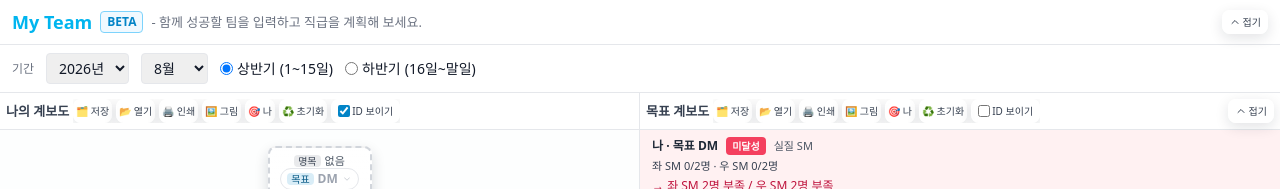
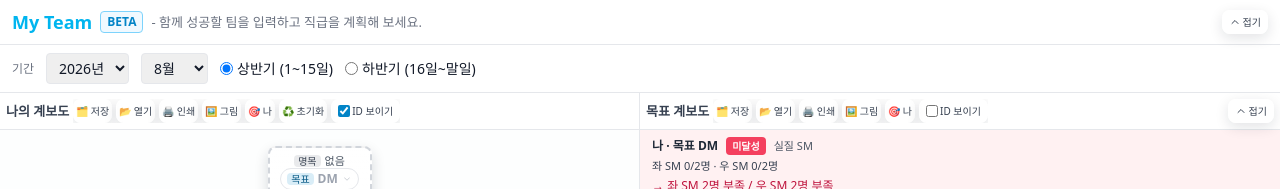
Before and after one commit to koomjang2/my-team, a React (Vite) app: page / in a window 1280 px wide. Shown: the top 189 px of the page. Built offline with nearby package versions, Linux system fonts and the light colour scheme.

Commit message:
초기화 삭제

```diff
--- a/src/App.jsx
+++ b/src/App.jsx
@@ -347,7 +347,6 @@ export default function App() {
           rootNode={me}
           onSaveTree={handleSaveTree}
           onLoadTree={() => loadInputRef.current?.click()}
-          onResetTree={handleResetTree}
           periodLabel={formatPeriod(period)}
           summaryOpen={summaryOpen}
           onToggleSummary={() => setSummaryOpen((open) => !open)}
--- a/src/components/EffectiveTreePanel.jsx
+++ b/src/components/EffectiveTreePanel.jsx
@@ -96,7 +96,7 @@ function EffectiveNode({ nodeId, nodes, gapMap, selectedId, onSelect, showIds })
 
 export default function EffectiveTreePanel({
   nodes, effRankMap, gapMap, selectedId, onSelect, rootNode, style,
-  onSaveTree, onLoadTree, onResetTree,
+  onSaveTree, onLoadTree,
   periodLabel, summaryOpen, onToggleSummary,
   showIds, onToggleShowIds,
 }) {
@@ -141,7 +141,6 @@ export default function EffectiveTreePanel({
         onPrint={print}
         onImage={saveImage}
         onFocusRoot={resetView}
-        onReset={onResetTree}
         summaryOpen={summaryOpen}
         onToggleSummary={onToggleSummary}
         showIds={showIds}
--- a/src/components/TreePanelHeader.jsx
+++ b/src/components/TreePanelHeader.jsx
@@ -24,7 +24,8 @@ export default function TreePanelHeader({
         <button onClick={onPrint} className={BTN} title="이 패널만 인쇄">🖨 인쇄</button>
         <button onClick={onImage} className={BTN} title="이 패널을 그림으로 저장">🖼 그림</button>
         <button onClick={onFocusRoot} className={BTN} title="'나' 를 화면 맨 위로">🎯 나</button>
-        <button onClick={onReset} className={BTN} title="계보도 초기화">♻ 초기화</button>
+        {/* 초기화는 계보도를 짜는 '나의 계보도' 에만 둔다 — 목표 계보도는 파생 화면이라 넘기지 않는다 */}
+        {onReset && <button onClick={onReset} className={BTN} title="계보도 초기화">♻ 초기화</button>}
         {/* ID 를 감추면 화면을 남에게 보여줄 때 회원번호가 드러나지 않는다 (기본: 감춤) */}
         {onToggleShowIds && (
           <label
```
